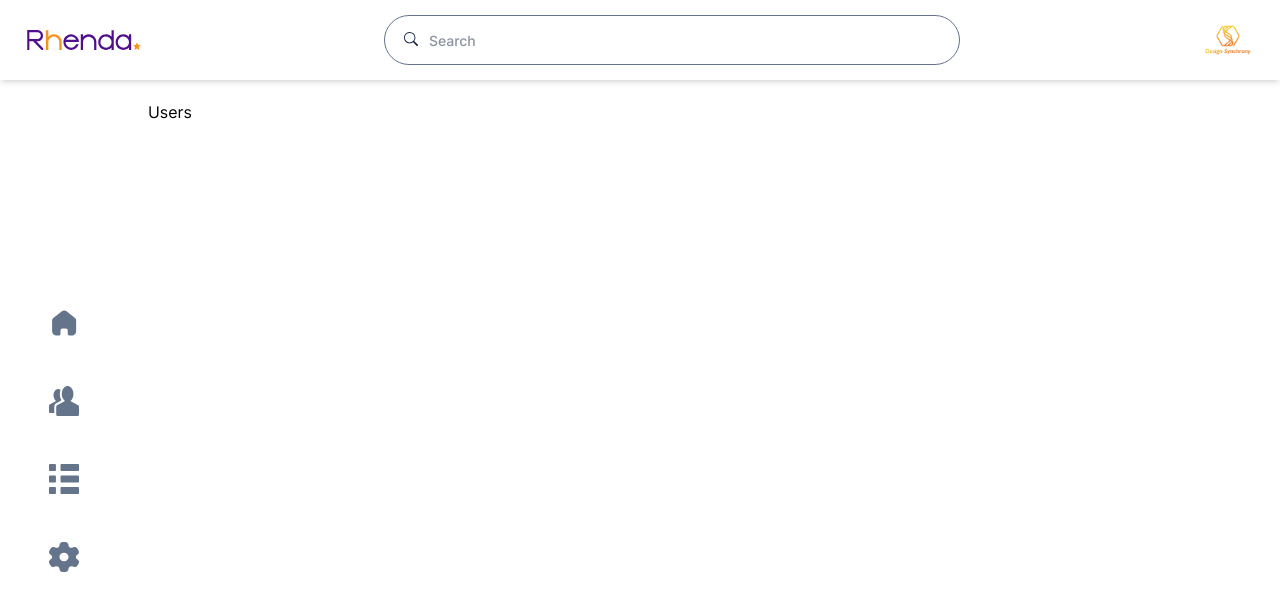
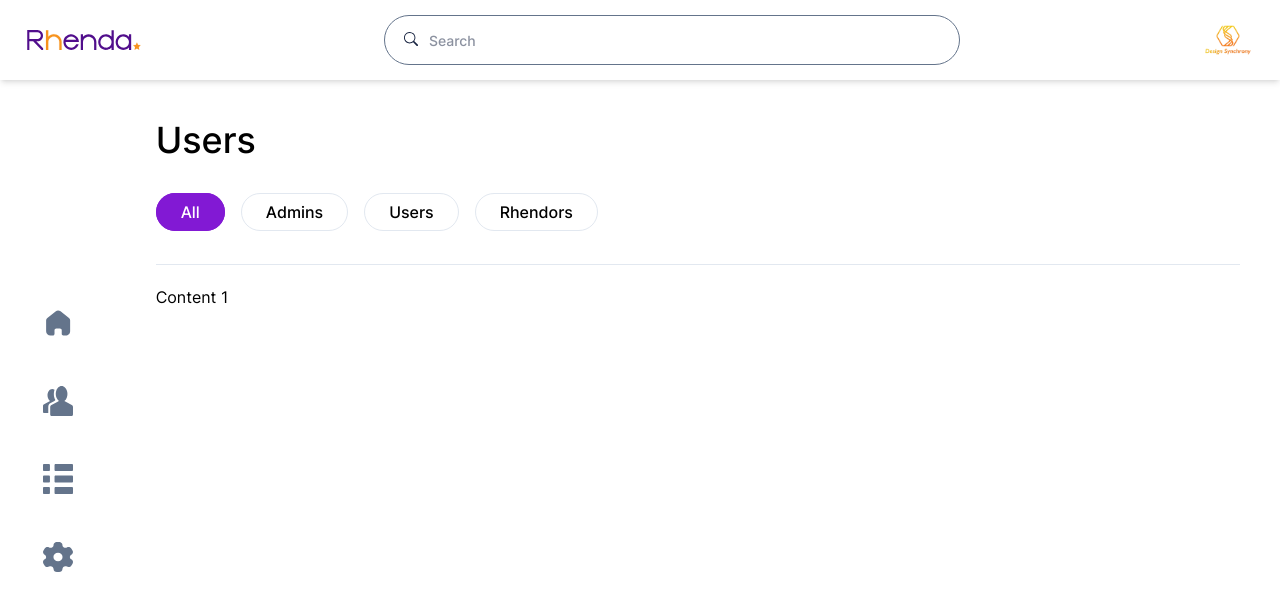
Before and after one commit to chizidotdev/solid-octo-eureka, a Next.js app: page /users in a window 1280 px wide. Shown: the top 610 px of the page. Built offline with nearby package versions, Linux system fonts and the light colour scheme.

Commit message:
feat: add tabs ui component

```diff
--- a/src/components/layout/header.tsx
+++ b/src/components/layout/header.tsx
@@ -8,9 +8,8 @@ export default function Header() {
 
   return (
     <>
-      <>
       <header className="w-full items-center bg-inherit py-2 px-5 shadow-md dark:shadow-xl">
-          <div className="flex items-center justify-between gap-5 md:gap-20">
+        <div className="container flex items-center justify-between gap-5 md:gap-20">
           <RhendaLogo />
 
           <DesktopSearchBar value={value} setValue={setValue} />
@@ -22,6 +21,5 @@ export default function Header() {
         </div>
       </header>
     </>
-    </>
   );
 }
--- a/src/components/layout/index.tsx
+++ b/src/components/layout/index.tsx
@@ -8,11 +8,11 @@ type Props = {
 
 export default function Layout({ children }: Props) {
   return (
-    <div className="flex min-h-screen flex-col bg-white_day font-inter dark:bg-white_night dark:text-white_day">
+    <div className="flex min-h-screen flex-col bg-white_day font-inter dark:bg-white_night dark:text-gray_day">
       <Header />
-      <main className="flex flex-grow">
+      <main className="container flex flex-grow">
         <Navbar />
-        <section className="p-5">{children}</section>
+        <section className="w-full px-5 py-10 sm:px-10">{children}</section>
       </main>
     </div>
   );
--- /dev/null
+++ b/src/components/tabs/index.tsx
@@ -0,0 +1,26 @@
+import { Tab } from "@headlessui/react";
+import React from "react";
+import TabItem from "./tab-item";
+
+type TabProps = {
+  tabs: string[];
+};
+
+export default function Tabs({ tabs }: TabProps) {
+  return (
+    <Tab.Group>
+      <Tab.List className="flex items-center gap-4 overflow-x-auto border-b border-gray_day py-10 dark:border-gray_night">
+        {tabs.map((tab) => (
+          <TabItem key={tab}>{tab}</TabItem>
+        ))}
+      </Tab.List>
+
+      <Tab.Panels className="py-5">
+        <Tab.Panel>Content 1</Tab.Panel>
+        <Tab.Panel>Content 2</Tab.Panel>
+        <Tab.Panel>Content 3</Tab.Panel>
+        <Tab.Panel>Content 4</Tab.Panel>
+      </Tab.Panels>
+    </Tab.Group>
+  );
+}
--- /dev/null
+++ b/src/components/tabs/tab-item.tsx
@@ -0,0 +1,40 @@
+import { Tab } from "@headlessui/react";
+import { cva } from "class-variance-authority";
+import React from "react";
+
+type Props = {
+  children: React.ReactNode;
+};
+
+const tabStyles = cva("py-2 px-6 rounded-full font-medium border", {
+  variants: {
+    status: {
+      active: [
+        "bg-brand-secondary_day",
+        "border-brand-secondary_day",
+        "text-white_day",
+      ],
+      inactive: [
+        "border-gray_day dark:border-gray_night",
+        "dark:text-black_night",
+      ],
+    },
+  },
+  defaultVariants: {
+    status: "inactive",
+  },
+});
+
+export default function TabItem({ children }: Props) {
+  return (
+    <Tab className="focus-visible:outline-none">
+      {({ selected }) => (
+        <span
+          className={tabStyles({ status: selected ? "active" : undefined })}
+        >
+          {children}
+        </span>
+      )}
+    </Tab>
+  );
+}
--- /dev/null
+++ b/src/components/tabs/tab-panel.tsx
@@ -0,0 +1,10 @@
+import { Tab } from "@headlessui/react";
+import React from "react";
+
+type Props = {
+  children: React.ReactNode;
+};
+
+export default function TabPanel({ children }: Props) {
+  return <Tab.Panel>{children}</Tab.Panel>;
+}
--- a/src/components/ui/text/index.tsx
+++ b/src/components/ui/text/index.tsx
@@ -4,26 +4,28 @@ import type { VariantProps } from "class-variance-authority";
 
 type Props = VariantProps<typeof textStyles> & {
   children: React.ReactNode;
+  className?: string;
 };
 
-const textStyles = cva(
-  "text-inherit font-inter text-white_night dark:text-white_day",
-  {
+const textStyles = cva("text-inherit font-inter", {
   variants: {
     intent: {
-        h1: "text-4xl sm:text-[42px] font-bold text-center",
+      h1: "sm:text-4xl text-3xl font-medium",
       h2: "",
       h3: "",
       p: "text-base",
     },
   },
   defaultVariants: {},
-  }
+});
+
+export function Text({ children, intent, className }: Props) {
+  const Element = intent || "p";
+  return (
+    <Element className={textStyles({ intent })}>
+      <span className={className}>{children}</span>
+    </Element>
   );
-
-export function Text({ children, intent }: Props) {
-  const Element = intent || "p";
-  return <Element className={textStyles({ intent })}>{children}</Element>;
 }
 
 export default Text;
--- a/src/pages/index.tsx
+++ b/src/pages/index.tsx
@@ -21,7 +21,7 @@ const LoginPage = () => {
           alt="VectorTwo"
         />
 
-        <Column className="z-10 flex max-w-lg flex-col items-center justify-center gap-3 rounded-radius15 bg-white_day p-10 text-brand-primary_day shadow-xl dark:bg-white-secondary_night dark:text-brand-primary_night md:w-[50%]">
+        <div className="z-10 flex max-w-lg flex-col items-center justify-center gap-3 rounded-radius15 bg-white_day p-10 text-brand-primary_day shadow-xl dark:bg-white-secondary_night dark:text-brand-primary_night md:w-[50%]">
           <Text intent="h1">Login</Text>
 
           <Text intent="p">Please enter your login details</Text>
@@ -48,7 +48,7 @@ const LoginPage = () => {
 
             <Button onClick={() => push("/users")}>Login</Button>
           </div>
-        </Column>
+        </div>
 
         <Img
           src="images/img_whitelogo.svg"
--- a/src/pages/users/index.tsx
+++ b/src/pages/users/index.tsx
@@ -1,9 +1,21 @@
 import React from "react";
 
 import Layout from "@components/layout";
+import Text from "@ui/text";
+import Tabs from "@components/tabs";
 
 const UsersPage = () => {
-  return <Layout>Users</Layout>;
+  return (
+    <Layout>
+      <div className="flex flex-col">
+        <Text intent="h1">Users</Text>
+
+        <Tabs tabs={tabs} />
+      </div>
+    </Layout>
+  );
 };
 
 export default UsersPage;
+
+const tabs = ["All", "Admins", "Users", "Rhendors"];
```
Also changed, not shown: src/styles/tailwind.css. Lines whose indentation alone changed are shown as unchanged.
